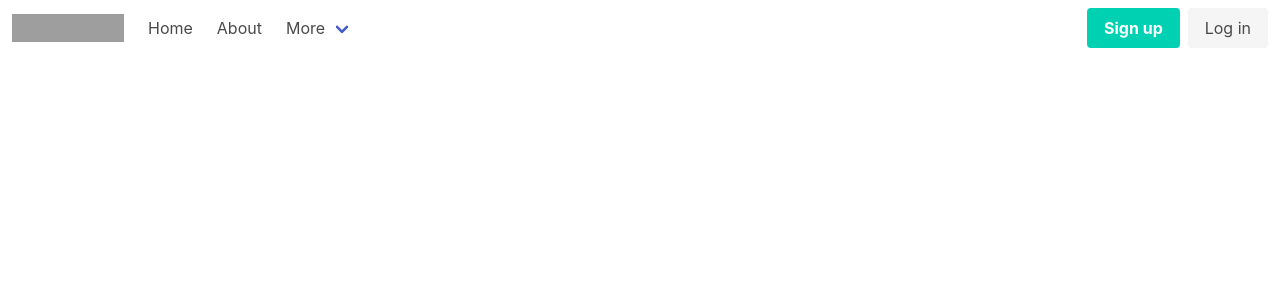
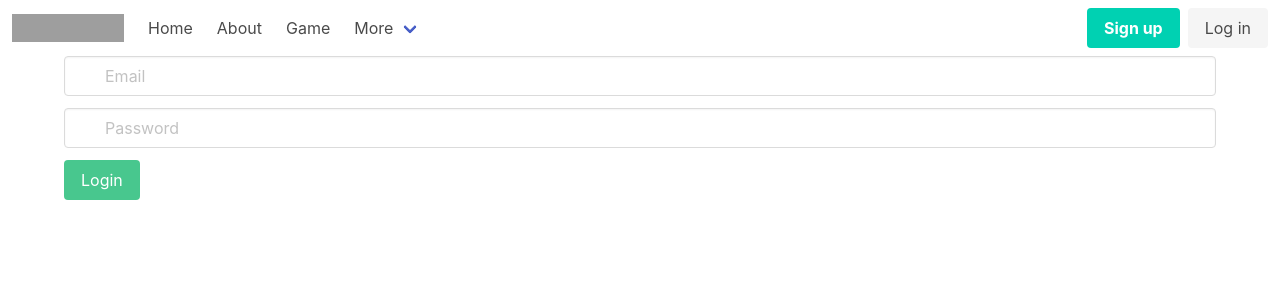
Before and after one commit to kevindean12/what-do-you-meme, a Vue app in the folder client/: page /login in a window 1280 px wide. Shown: the top 300 px of the page. Built offline with nearby package versions, Linux system fonts and the light colour scheme; grey boxes are pictures that could not be loaded.

Commit message:
added routing for game and login

```diff
--- a/client/src/components/Nav.vue
+++ b/client/src/components/Nav.vue
@@ -15,8 +15,9 @@
         <div :class="{ 'is-active':isOpen }" class="navbar-menu">
             <div class="navbar-start">
 
-            <router-link class="navbar-item" to="/">Home</router-link>
-            <router-link class="navbar-item" to="/about">About</router-link>
+            <router-link class="navbar-item" to="/" active-class="is-current" exact>Home</router-link>
+            <router-link class="navbar-item" to="/about" active-class="is-current">About</router-link>
+            <router-link class="navbar-item" to="/game" active-class="is-current">Game</router-link>
 
             <div class="navbar-item has-dropdown is-hoverable">
                 <a class="navbar-link">
@@ -47,7 +48,7 @@
                 <a class="button is-primary">
                     <strong>Sign up</strong>
                 </a>
-                <a class="button is-light">
+                <a class="button is-light" href="/login">
                     Log in
                 </a>
                 </div>
@@ -67,5 +68,8 @@ export default {
 </script>
 
 <style>
-
+.is-current{
+    font-weight: bold;
+    color: purple;
+}
 </style>
--- a/client/src/router/index.js
+++ b/client/src/router/index.js
@@ -1,14 +1,26 @@
-import Vue from 'vue'
-import VueRouter from 'vue-router'
-import Home from '../views/Home.vue'
+import Vue from 'vue';
+import VueRouter from 'vue-router';
+import Home from '../views/Home.vue';
+import Game from '../views/Game.vue';
+import Login from '../views/Login.vue';
 
-Vue.use(VueRouter)
+Vue.use(VueRouter);
 
 const routes = [
   {
     path: '/',
     name: 'Home',
     component: Home
+  },
+  {
+    path: '/game',
+    name: 'Game',
+    component: Game
+  },
+  {
+    path: '/login',
+    name: 'Login',
+    component: Login
   },
   {
     path: '/about',
--- /dev/null
+++ b/client/src/views/Game.vue
@@ -0,0 +1,45 @@
+<template>
+  <div class="container">
+      <div class="card">
+          <div class="card-content">
+              <h1 class="title is-1">
+                  Game Page
+              </h1>
+          </div>
+      </div>
+      <div class="card">
+      <div class="card-content">
+        <ul>
+          <li v-for="player in Players" :key="player.Name">
+            {{player.Name}} {{player.Score}}
+          </li>
+        </ul>
+      </div>
+      <img :src="CurrentPicture" class="card-image">
+    </div>
+  </div>
+</template>
+
+<script>
+// @ is an alias to /src
+import {Players, PictureDeck, CurrentPicture, Init} from "../models/Game";
+Init();
+
+export default { //inside this object are available to our component
+  name: 'Home',
+  data: () => ({
+    Players,
+    PictureDeck,
+    CurrentPicture
+  }),
+  components: {
+
+  }
+}
+</script>
+
+<style>
+  img.card-image{
+    width: 100%;
+  }
+</style>
--- a/client/src/views/Home.vue
+++ b/client/src/views/Home.vue
@@ -17,27 +17,3 @@
     </div>
   </section>
 </template>
-
-<script>
-// @ is an alias to /src
-import {Players, PictureDeck, CurrentPicture, Init} from "../models/Game";
-Init();
-
-export default { //inside this object are available to our component
-  name: 'Home',
-  data: () => ({
-    Players,
-    PictureDeck,
-    CurrentPicture
-  }),
-  components: {
-
-  }
-}
-</script>
-
-<style>
-  img.card-image{
-    width: 100%;
-  }
-</style>
--- /dev/null
+++ b/client/src/views/Login.vue
@@ -0,0 +1,40 @@
+<template>
+  <div class="container">
+      <div class="field">
+            <p class="control has-icons-left has-icons-right">
+                <input class="input" type="email" placeholder="Email">
+                <span class="icon is-small is-left">
+                <i class="fas fa-envelope"></i>
+                </span>
+                <span class="icon is-small is-right">
+                <i class="fas fa-check"></i>
+                </span>
+            </p>
+        </div>
+        <div class="field">
+            <p class="control has-icons-left">
+                <input class="input" type="password" placeholder="Password">
+                <span class="icon is-small is-left">
+                <i class="fas fa-lock"></i>
+                </span>
+            </p>
+        </div>
+        <div class="field">
+            <p class="control">
+                <button class="button is-success">
+                Login
+                </button>
+            </p>
+        </div>
+  </div>
+</template>
+
+<script>
+export default {
+
+}
+</script>
+
+<style>
+
+</style>
```
